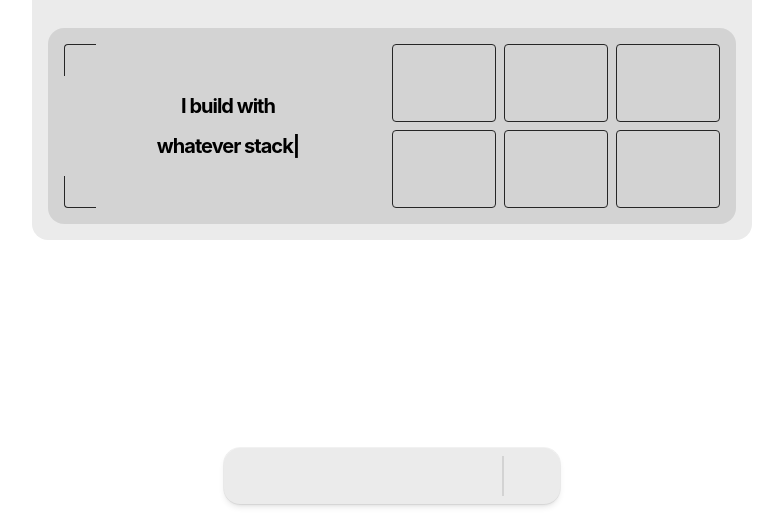
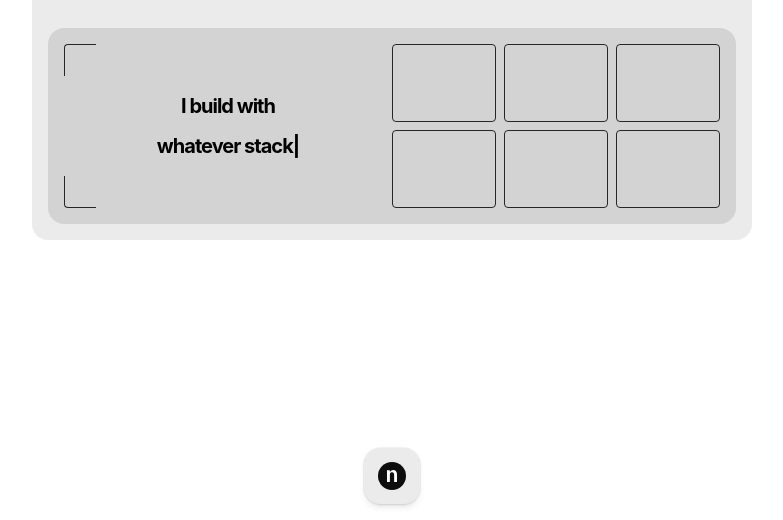
Before and after one commit to janeumnn/portfolio, an Astro site in the folder apps/web/: page / in a window 1280 px wide. Shown: the part 280-800 px from the top of the page, without its empty margins (248-1031 px from the left). Built offline with nearby package versions, Linux system fonts and the light colour scheme; Astro itself is replaced by a stand-in of ours; no server answers; what @iconify/tailwind4 would draw is missing.

Commit message:
fix: always minimize header and adjust layout height
- set isMinimized to true by default and on scroll event to ensure consistent header state
- remove min-h-dvh from layout to fix layout height issues

```diff
--- a/apps/web/src/components/header.svelte
+++ b/apps/web/src/components/header.svelte
@@ -3,21 +3,12 @@
   import { useEventListener } from 'runed';
   import { scale } from 'svelte/transition';
 
-  let isMinimized = $state(false);
+  let isMinimized = $state(true);
 
   useEventListener(
     () => window,
     'scroll',
-    () => {
-      const isAtBottom =
-        window.innerHeight + Math.ceil(window.scrollY) >= document.documentElement.scrollHeight - 2;
-
-      if (isAtBottom) {
-        isMinimized = false;
-      } else {
-        isMinimized = true;
-      }
-    }
+    () => (isMinimized = true)
   );
 
   function toggleColorTheme() {
--- a/apps/web/src/layouts/page-layout.astro
+++ b/apps/web/src/layouts/page-layout.astro
@@ -53,7 +53,7 @@ const { seo } = Astro.props;
   <body class="antialiased">
     <div class="isolate">
       <div class="max-w-screen overflow-x-hidden">
-        <div class="flex min-h-dvh min-w-2xs flex-col">
+        <div class="flex min-w-2xs flex-col">
           <main class="@container/main mx-auto flex w-full max-w-3xl grow flex-col p-6 pb-22">
             <slot name="main" />
           </main>
```
